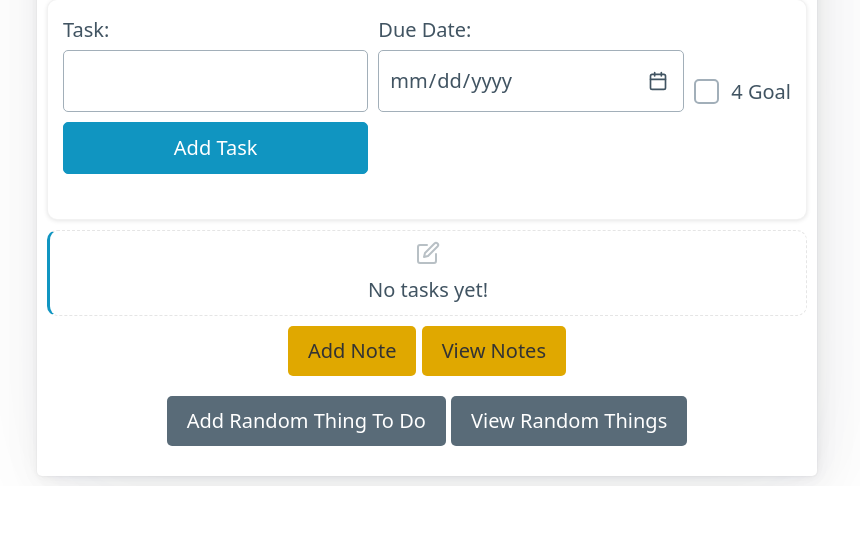
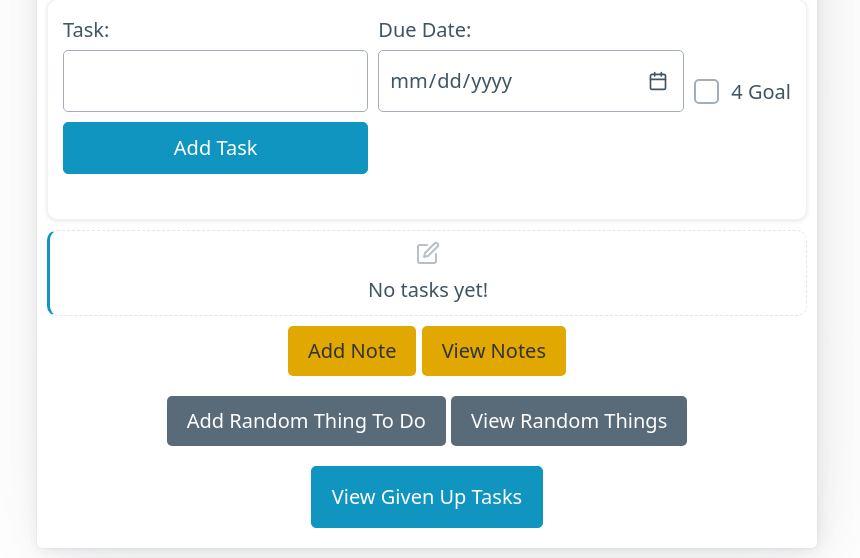
Before and after one commit to rjtavares/Melga, a Flask app: page / in a window 1280 px wide. Shown: the part 422-980 px from the top of the page, without its empty margins (213-1073 px from the left). Before the commit the page ends 908 px from the top, so only its background shows below. Run offline with Flask 2, Linux system fonts and the light colour scheme; data that the repository does not hold is empty; some libraries are stand-ins or nearby versions.

Commit message:
feat: add view for given up tasks and update task retrieval logic

```diff
--- a/app.py
+++ b/app.py
@@ -644,6 +644,13 @@ def delete_random_thing_route(thing_id):
     return redirect(url_for('view_random_things'))
 
 
+@app.route('/tasks/given-up')
+def view_given_up_tasks():
+    """Show a page listing all tasks marked as given up."""
+    given_up_tasks = get_tasks(given_up=True)
+    return render_template('given_up_tasks.html', tasks=given_up_tasks)
+
+
 if __name__ == '__main__':
     debug_mode = os.environ.get('FLASK_DEBUG', 'False').lower() == 'true' # <-- Change this line
     app.run(debug=debug_mode, port=5001) # debug=True for development
--- a/db.py
+++ b/db.py
@@ -162,9 +162,13 @@ def get_current_goal():
         return dict(goal)
     return None
 
-def get_tasks(flask=True):
+def get_tasks(flask=True, given_up=False):
     db = get_db(flask=flask)
-    cursor = db.execute('SELECT id, description, due_date, completed, goal_id, completion_date, next_action, priority FROM tasks WHERE give_up = 0 OR give_up IS NULL ORDER BY due_date ASC')
+    if given_up:
+        cursor = db.execute('SELECT id, description, due_date, completed, goal_id, completion_date, next_action, priority FROM tasks WHERE give_up = 1 ORDER BY due_date ASC')
+    else:
+        cursor = db.execute('SELECT id, description, due_date, completed, goal_id, completion_date, next_action, priority FROM tasks WHERE give_up = 0 OR give_up IS NULL ORDER BY due_date ASC')
+
     tasks_raw = cursor.fetchall()
 
     tasks = []
--- a/templates/index.html
+++ b/templates/index.html
@@ -147,6 +147,9 @@
                 <a href="/random/new" class="btn btn-random" role="button">Add Random Thing To Do</a>
                 <a href="/random/view" class="btn btn-random btn-view-random" role="button">View Random Things</a>
             </div>
+            <div class="add-note-button-container">
+                <a href="/tasks/given-up" class="btn btn-secondary" role="button">View Given Up Tasks</a>
+            </div>
 
         </article>
     </main>
```
Also changed, not shown: templates/given_up_tasks.html (added, +33 -0 lines).
